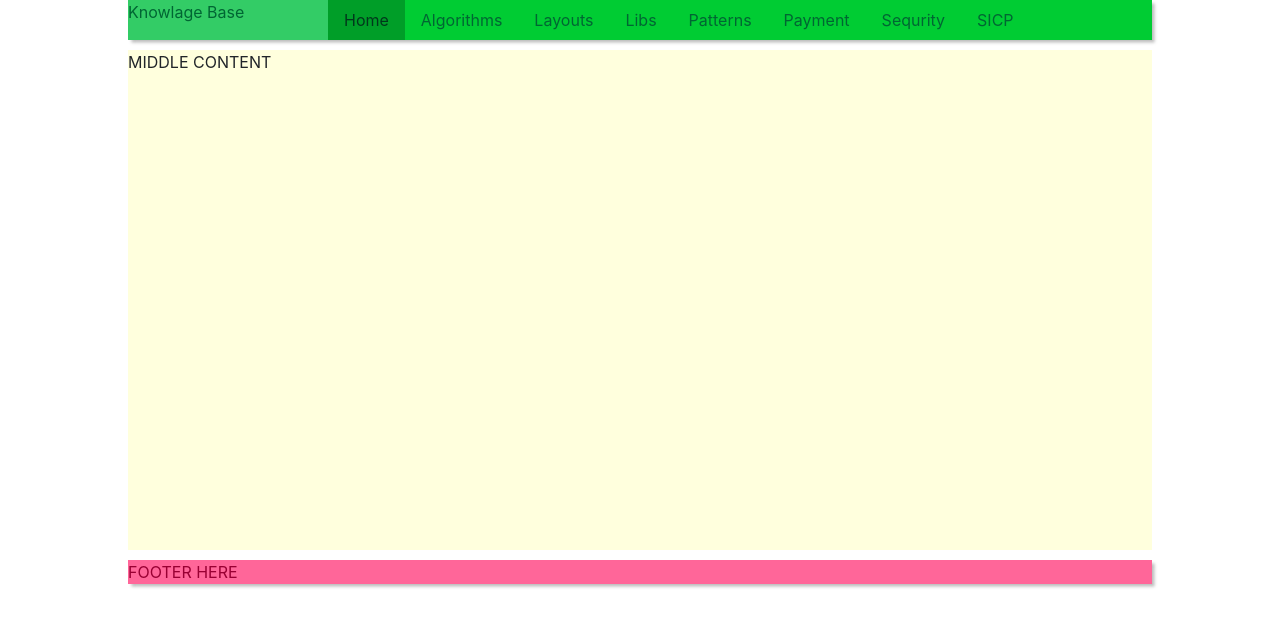
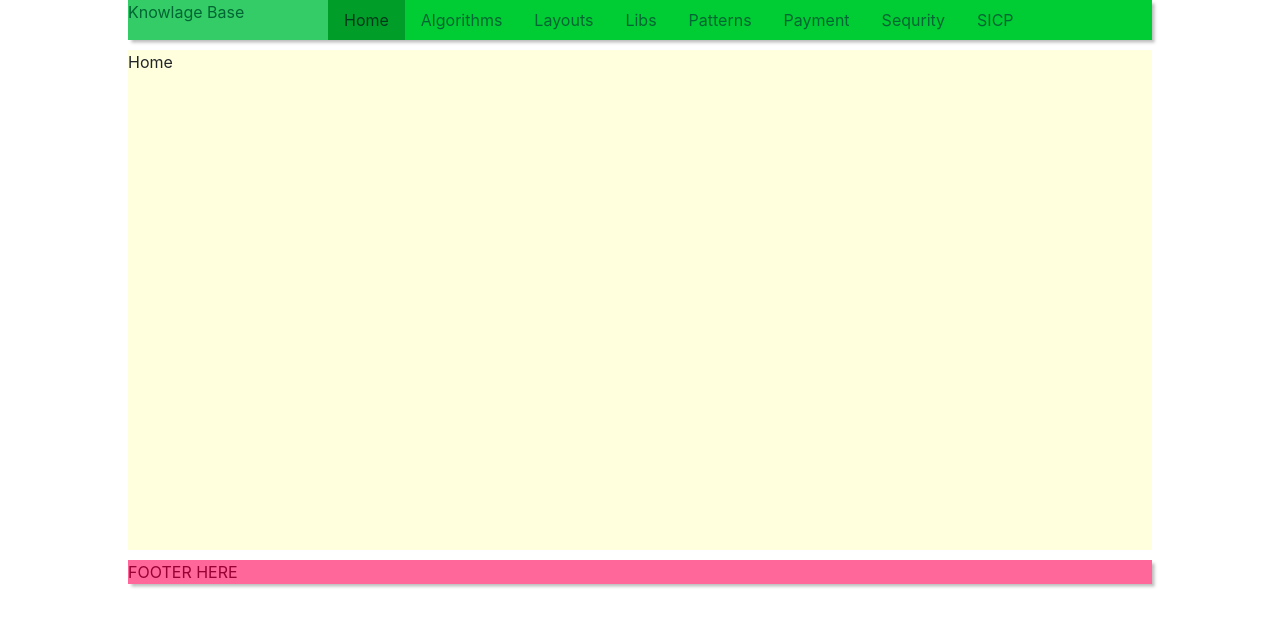
Before and after one commit to Poletay/examples, a React app: page / in a window 1280 px wide. Shown: the top 626 px of the page. Built offline with nearby package versions, Linux system fonts and the light colour scheme; the HTML template or start-up script is replaced by a standard one.

Commit message:
add routes for main content - Midde row of main layout

```diff
--- a/src/components/App.jsx
+++ b/src/components/App.jsx
@@ -19,7 +19,7 @@ class App extends React.Component {
         </div>
         <div className="row">
           <div className="col-12">
-            <Middle />
+            <Middle contents={this.props.mainAppStructure} />
           </div>
         </div>
         <div className="row">
--- a/src/components/Header/MainMenu/index.jsx
+++ b/src/components/Header/MainMenu/index.jsx
@@ -11,7 +11,7 @@ export default class MainMenu extends React.Component {
   makeElementsList = (elements) => {
     const elementsList = elements.map(el => (
       <li className="nav-item" key={uniqueId()}>
-        <NavLink exact to={el.path} className="nav-link" activeClassName="active" href="#">{el.name}</NavLink>
+        <NavLink exact to={el.path} className="nav-link" activeClassName="active">{el.name}</NavLink>
       </li>
     ));
     return elementsList;
--- a/src/components/Middle/index.jsx
+++ b/src/components/Middle/index.jsx
@@ -1,9 +1,25 @@
 import React from 'react';
+import PropTypes from 'prop-types';
+import { Route } from 'react-router-dom';
+import { uniqueId } from 'lodash';
 
-const Middle = () => (
-  <div className="main-middle">
-    MIDDLE CONTENT
-  </div>
-);
+export default class Middle extends React.Component {
+  static propTypes = {
+    contents: PropTypes.array,
+  };
 
-export default Middle;
+  makeContentsList = (elements) => {
+    const elementsList = elements.map(el => (
+        <Route key={uniqueId()} exact path={el.path} component={el.component}>{el.name}</Route>
+    ));
+    return elementsList;
+  }
+
+  render() {
+    return (
+      <div className="main-middle">
+        {this.makeContentsList(this.props.contents)}
+      </div>
+    );
+  }
+}
```
Also changed, not shown: 1 other file (tests, documents, lock files or other folders).
